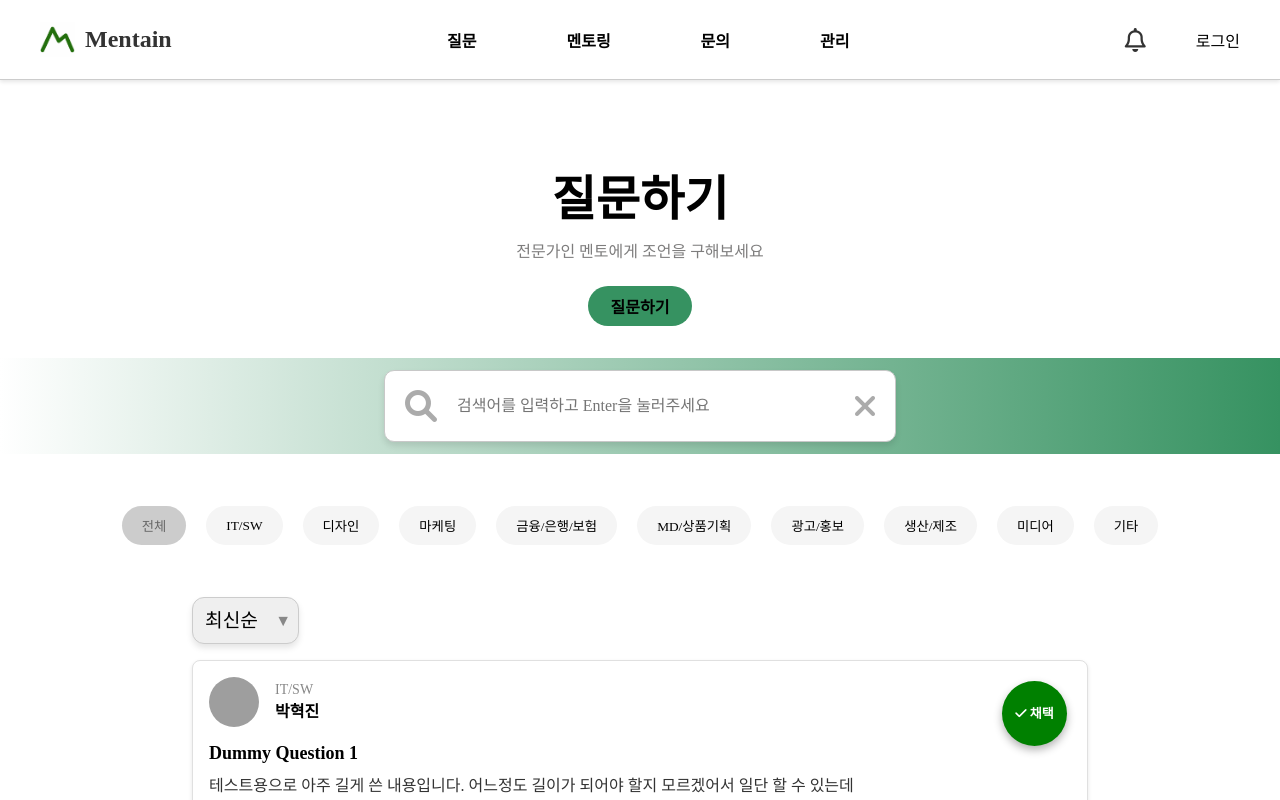
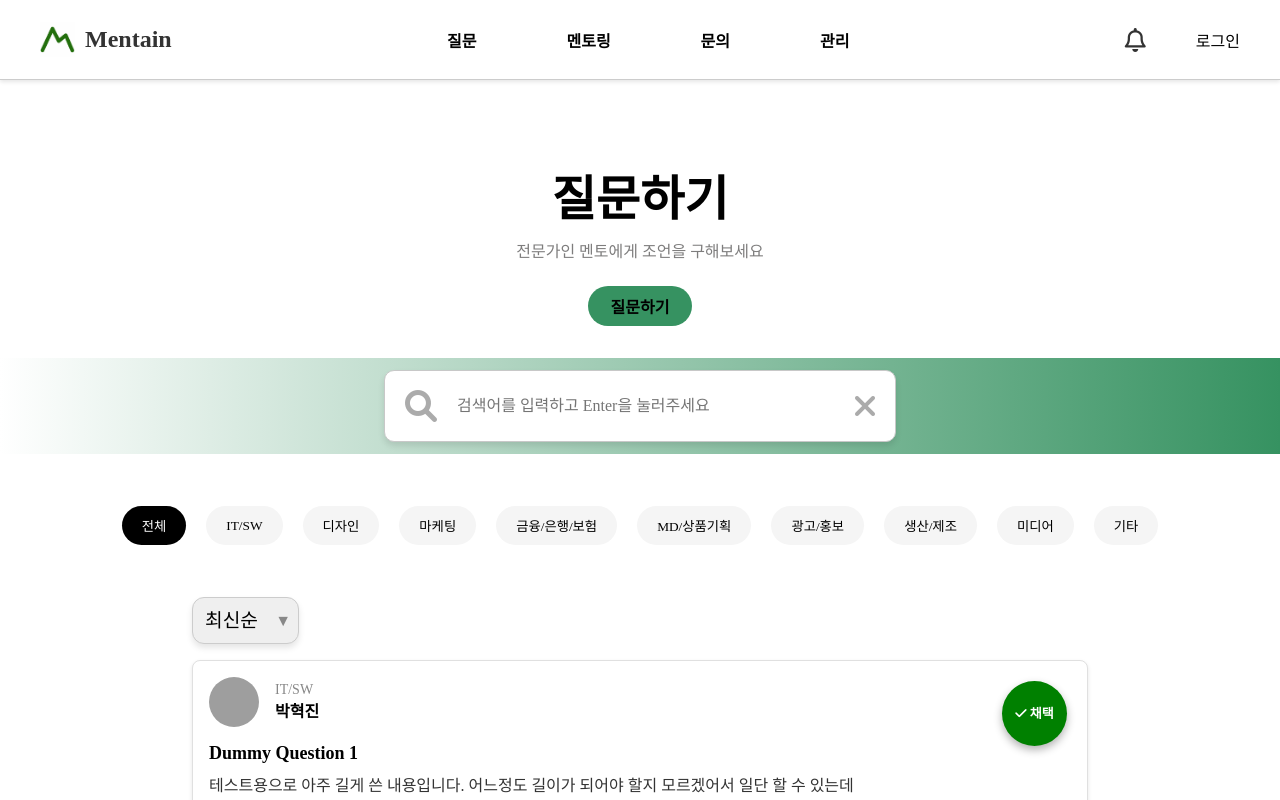
Before and after one commit to mentoping/mentorping-client, a Vue app: page /question in a window 1280 px wide. Shown: the top 800 px of the page. Built offline with nearby package versions, Linux system fonts and the light colour scheme; no server answers; data requests are answered from the project's data file; grey boxes are pictures that could not be loaded; a web font is replaced by a local one.

Commit message:
Feat Categories Comp Change Color

```diff
--- a/src/components/CategoriesComp.vue
+++ b/src/components/CategoriesComp.vue
@@ -76,8 +76,8 @@ onMounted(() => {
 
 .category-button:disabled {
 	cursor: not-allowed;
-	background-color: #cccccc;
-	color: #666666;
+	background-color: black;
+	color: white;
 }
 
 .category-button:hover:not(:disabled) {
```
